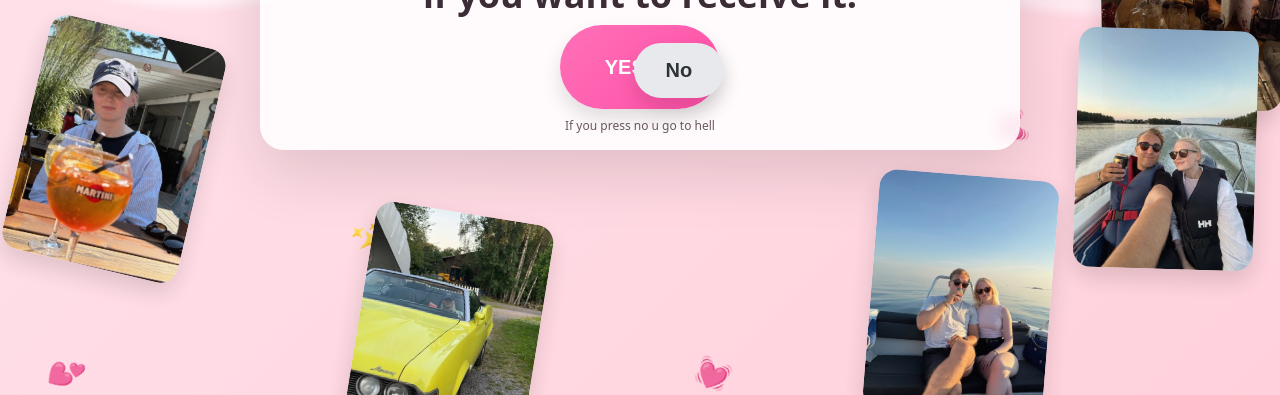
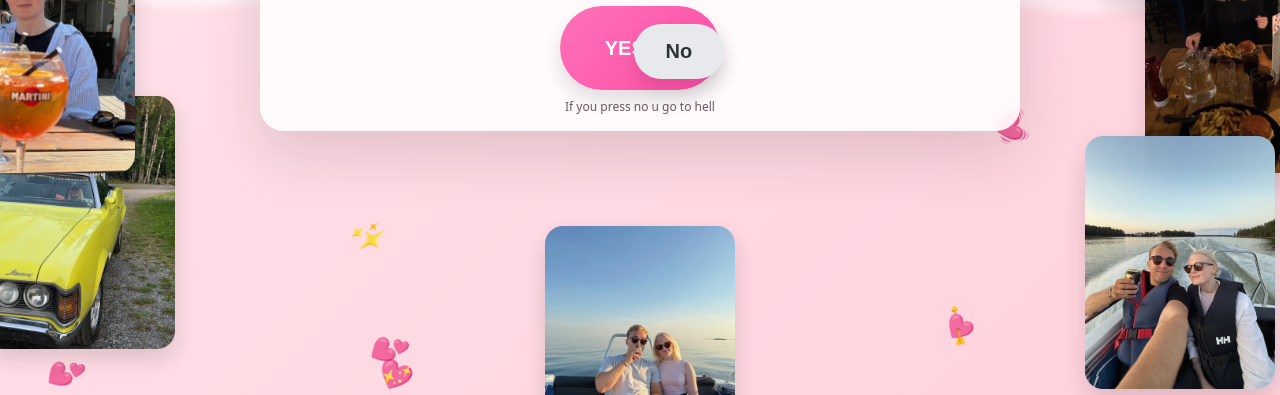
Before and after one commit to Blomqa/vanessa-bd, a plain HTML site: page index.html in a window 1280 px wide. Shown: the part 405-800 px from the top of the page. Drawn offline with Linux system fonts and the light colour scheme.

Commit message:
Add files via upload

```diff
--- a/index.html
+++ b/index.html
@@ -24,7 +24,6 @@
     .card{ position:relative; text-align:center; background:var(--card); backdrop-filter: blur(6px);
       box-shadow: 0 24px 60px rgba(0,0,0,0.12); border-radius:24px; padding:26px 20px 16px; }
     h1{ margin:6px 8px 10px; font-size:clamp(22px, 4.6vw, 36px); line-height:1.15; }
-    .celebrate{ display:flex; justify-content:center; gap:10px; flex-wrap:wrap; margin:6px 0 12px; font-size:clamp(22px, 5vw, 36px); }
 
     .choices{ position:relative; margin:8px auto 2px; display:flex; justify-content:center; gap:12px; min-height:84px; width:100%; max-width:520px; }
     button{ border:0; border-radius:999px; padding:16px 26px; font-weight:800; cursor:pointer; font-size:clamp(16px, 2.8vw, 20px); transition:transform .08s ease, box-shadow .2s ease, background .2s ease, color .2s ease; box-shadow:0 10px 20px rgba(0,0,0,.12); touch-action:manipulation; user-select:none; }
@@ -52,20 +51,22 @@
     .confetti i{ position:absolute; will-change:transform, opacity; animation:pop 1200ms ease-out forwards; font-style:normal; font-size:clamp(18px, 3.6vw, 28px); }
     @keyframes pop{ 0%{ transform: translate(var(--x,0), var(--y,0)) scale(.6) rotate(0); opacity:1;} 100%{ transform: translate(var(--xEnd,0), var(--yEnd,-240px)) scale(1.1) rotate(340deg); opacity:0;} }
 
-    /* Fixed positions around the card */
+    /* Fixed, labeled spots around card (no randomness, no motion) */
     .ring { position:fixed; inset:0; z-index:2; pointer-events:none; }
-    .ring img{ position:absolute; width: clamp(88px, 15vw, 180px); height:auto; border-radius:18px; box-shadow:0 10px 24px rgba(0,0,0,.14); object-fit:cover; opacity:0.98; }
-    @media (max-width: 480px){ .ring img{ width: clamp(70px, 28vw, 140px);} }
+    .ring img{ position:absolute; width: clamp(92px, 15vw, 190px); height:auto; border-radius:18px; box-shadow:0 10px 24px rgba(0,0,0,.14); object-fit:cover; opacity:0.98; }
+
+    /* Optional smaller on very small screens */
+    @media (max-width: 520px){ .ring img{ width: clamp(80px, 26vw, 150px);} }
   </style>
 </head>
 <body>
   <div class="hearts" aria-hidden="true"></div>
-  <!-- Photos placed around the card (fixed spots) -->
+  <!-- Fixed photo ring around the card -->
   <div class="ring" id="ring" aria-hidden="true"></div>
 
   <main class="wrap" role="main">
     <section class="card" aria-label="Invitation" id="card">
-      <div class="celebrate" aria-hidden="true">🎉 🎂 🎈 ✨ 🎊</div>
+      <div aria-hidden="true">🎉 🎂 🎈 ✨ 🎊</div>
       <h1>Vanessas Birthday Surprise - press YES if you want to receive it!</h1>
       <div class="choices" id="choiceArea">
         <button class="btn-yes" id="yesBtn" aria-label="Yes">YES 💖</button>
@@ -143,31 +144,33 @@
       }
     }
 
-    // ----- Deterministic ring placement (no randomness, consistent on refresh) -----
-    function placeFixedRing(){
+    // ----- Fixed labeled spots around the card (consistent on every refresh) -----
+    function placeFixed(){
       const files = ['images/V1.jpg','images/V2.jpg','images/V3.jpg','images/V4.jpg','images/V5.jpg','images/V6.jpg','images/V7.jpg'];
       const ring = document.getElementById('ring'); ring.innerHTML = '';
       const card = document.getElementById('card'); const r = card.getBoundingClientRect();
 
-      // Card center
+      // card center
       const cx = r.left + r.width/2; const cy = r.top + r.height/2;
 
-      // Ellipse radii around the card (so images sit in the pink area around the grey box)
-      const rx = r.width/2 + 180; // horizontal radius from card center
-      const ry = r.height/2 + 150; // vertical radius
-
-      // Predefined angles (degrees) for each image, clockwise starting at top
-      const angles = [ -90, -40, -10, 20, 55, 110, 160 ];
+      // choose fixed offsets around the card (top, top-right, right, bottom-right, bottom, bottom-left, left)
+      const spots = [
+        {dx: 0,                 dy: -(r.height/2 + 160)}, // top
+        {dx:  (r.width/2 + 180), dy: -(r.height/2 + 40)}, // top-right
+        {dx:  (r.width/2 + 220), dy:   0},               // right
+        {dx:  (r.width/2 + 160), dy:  (r.height/2 + 80)}, // bottom-right
+        {dx:  0,                 dy:  (r.height/2 + 170)}, // bottom
+        {dx: -(r.width/2 + 180), dy:  (r.height/2 + 40)}, // bottom-left
+        {dx: -(r.width/2 + 220), dy:   0},               // left
+      ];
 
       files.forEach((src, i)=>{
         const img = document.createElement('img'); img.src = src; img.alt='';
-        const deg = angles[i % angles.length]; const rad = deg * Math.PI/180;
-        // Position on ellipse
-        const x = cx + rx * Math.cos(rad) - 90; // subtract half approx image width
-        const y = cy + ry * Math.sin(rad) - 70; // subtract half approx image height
-        img.style.left = Math.round(x) + 'px'; img.style.top  = Math.round(y) + 'px';
-        // Light tilt depending on quadrant
-        const rot = (deg/12).toFixed(1); img.style.transform = `rotate(${rot}deg)`;
+        const spot = spots[i % spots.length];
+        const x = cx + spot.dx; const y = cy + spot.dy;
+        // subtract approx half image size to center
+        img.style.left = Math.round(x - 95) + 'px';
+        img.style.top  = Math.round(y - 75) + 'px';
         ring.appendChild(img);
       });
     }
@@ -193,9 +196,8 @@
       const a = document.createElement('a'); a.href = url; a.download = 'Vanessa-Surprise.ics'; document.body.appendChild(a); a.click(); a.remove(); URL.revokeObjectURL(url);
     });
 
-    // Place ring once layout is ready and on resize (deterministic)
-    window.addEventListener('load', placeFixedRing);
-    window.addEventListener('resize', ()=>{ setTimeout(placeFixedRing, 150); });
+    window.addEventListener('load', placeFixed);
+    window.addEventListener('resize', ()=>{ setTimeout(placeFixed, 150); });
   </script>
 </body>
 </html>
```
